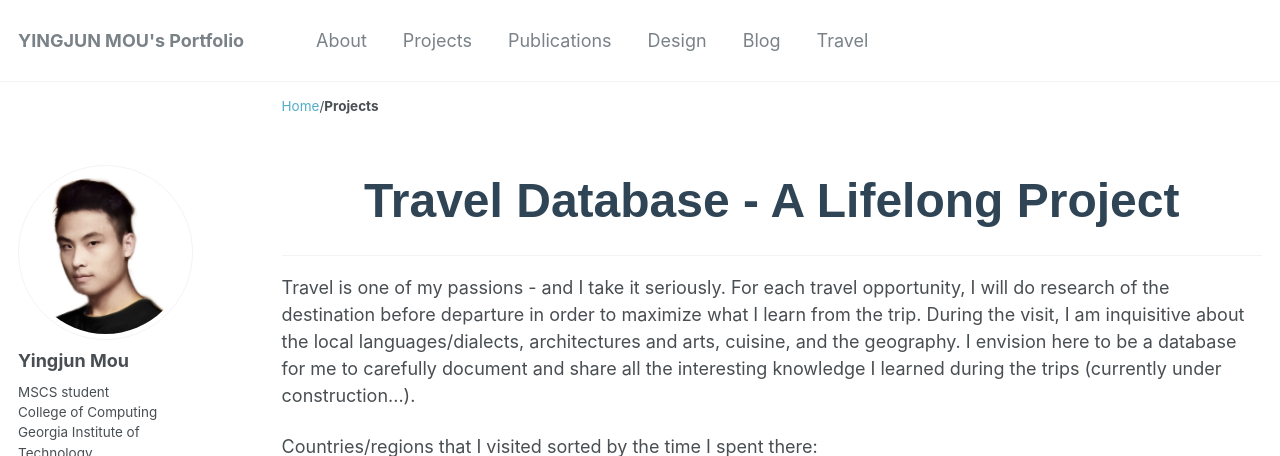
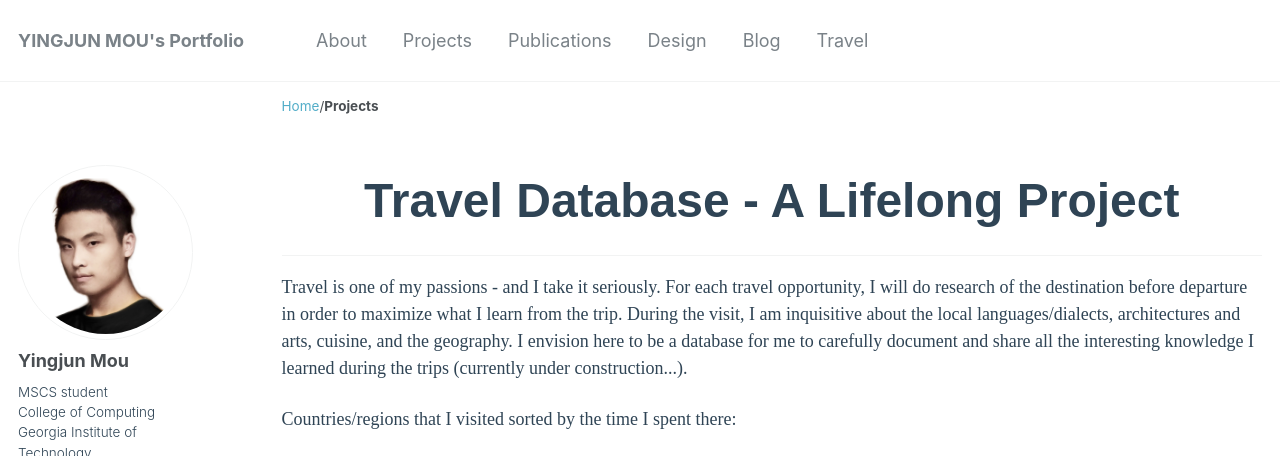
Before and after one commit to yingjun-mou/yingjun-mou.github.io, a Jekyll site: the page built from _pages/travel.html, in a window 1280 px wide and 1149 px high. Shown: the top 456 px of the window. Built offline with Jekyll 4.4.1, drawn with Linux system fonts in a browser that asks for light colours; grey boxes are pictures that could not be loaded.

Commit message:
Update travel.html

```diff
--- a/_pages/travel.html
+++ b/_pages/travel.html
@@ -7,7 +7,7 @@
 
 <style>
 
-    .intro p {
+    p {
         text-align: left;
         color: #2f4455;
         font-size: 18px;
```
